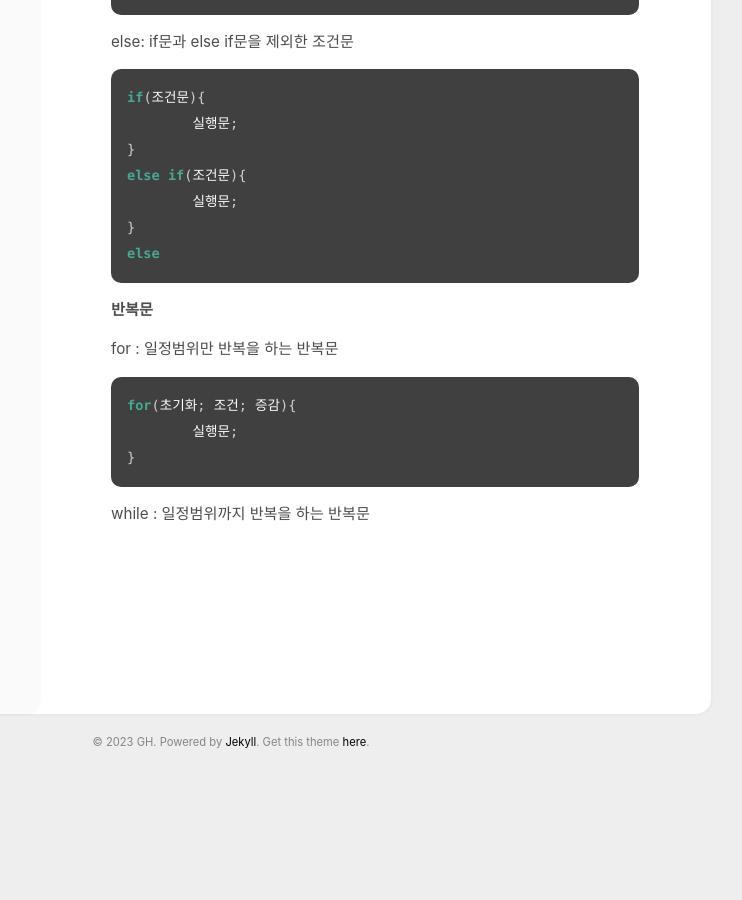
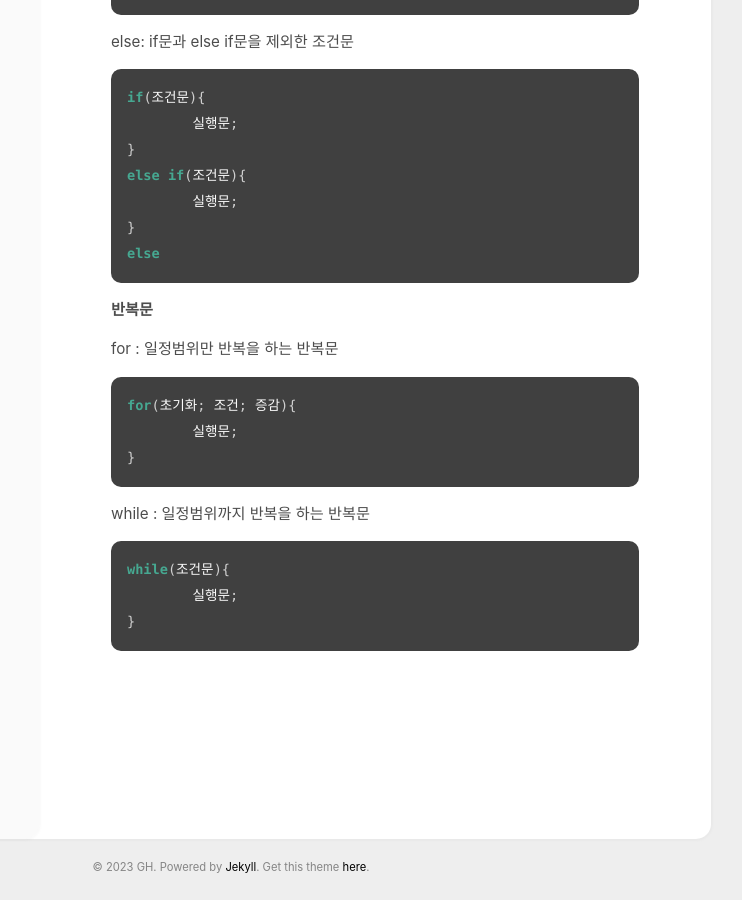
Before and after one commit to bandal07/blog, a Jekyll site: the page built from _posts/2023-03-12-C언어 명령어.md, in a window 1280 px wide and 900 px high, scrolled down 1454 px. Shown: the whole window, without its empty margins (409-1151 px from the left). Built offline with Jekyll 4.4.1, drawn with Linux system fonts in a browser that asks for light colours; before the commit the page ends 2229 px from its top, so only the background shows below that.

Commit message:
추가수정

````diff
--- a/_posts/2023-03-12-C언어 명령어.md
+++ b/_posts/2023-03-12-C언어 명령어.md
@@ -86,3 +86,8 @@ for(초기화; 조건; 증감){
 ```
 
 while : 일정범위까지 반복을 하는 반복문
+```bash
+while(조건문){
+	실행문;
+}
+```
````
